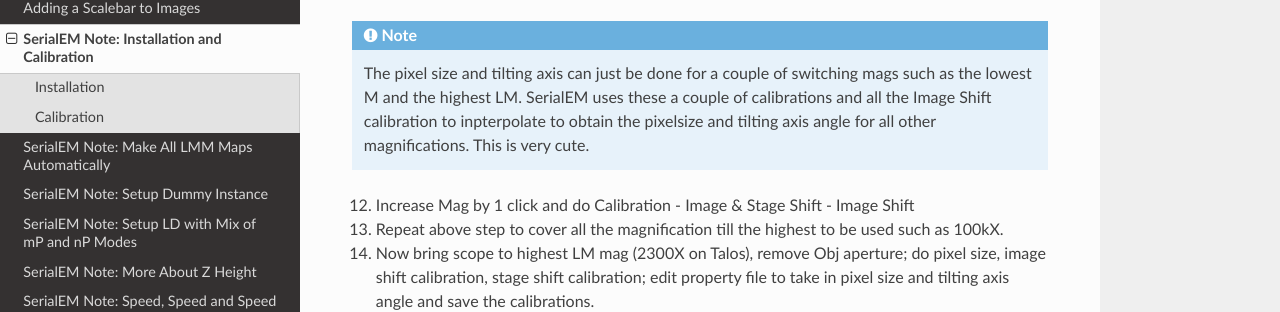
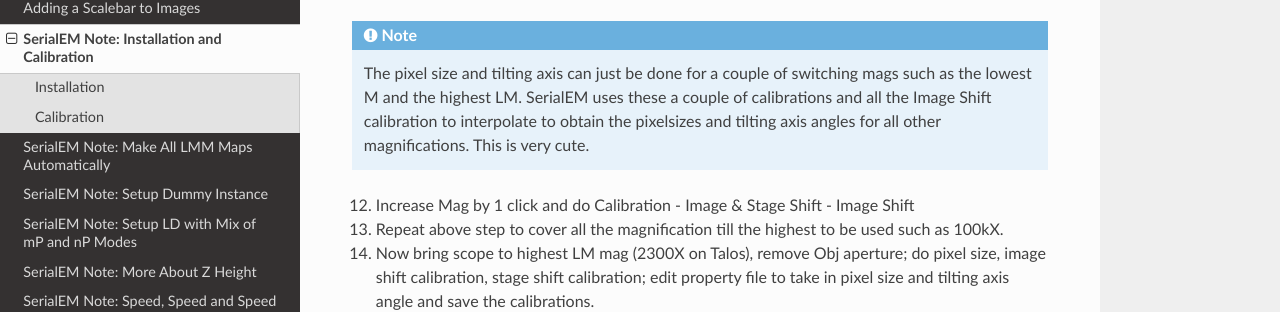
Before and after one commit to xuchen66/sphinx-emdocs, a Sphinx documentation site: the page built from source/serialEM-note-install-and-calib.rst, in a window 1280 px wide and 900 px high, scrolled down 2966 px. Shown: the part 194-506 px from the top of the window. Built offline with Sphinx 7.4.7 and the Read the Docs theme 2.0.0, drawn with Linux system fonts in a browser that asks for light colours; pages that are not in the unit, such as notebooks, are missing from menus.

Commit message:
Update serialEM-note-install-and-calib.rst

```diff
--- a/source/serialEM-note-install-and-calib.rst
+++ b/source/serialEM-note-install-and-calib.rst
@@ -106,9 +106,10 @@ Here, 17 is mag index for 1250X, and 3.396 is pixel size in nm just calibrated.
    RotationAndPixel 17 999 86.1 3.396
 
 .. Note::
+
    The pixel size and tilting axis can just be done for a couple of switching mags such as the lowest M and the highest LM.
-   SerialEM uses these a couple of calibrations and all the Image Shift calibration to inpterpolate to obtain the pixelsize and tilting
-   axis angle for all other magnifications. This is very cute.
+   SerialEM uses these a couple of calibrations and all the Image Shift calibration to interpolate to obtain the pixelsizes and tilting
+   axis angles for all other magnifications. This is very cute.
 
 12. Increase Mag by 1 click and do Calibration - Image & Stage Shift - Image Shift
 
```
